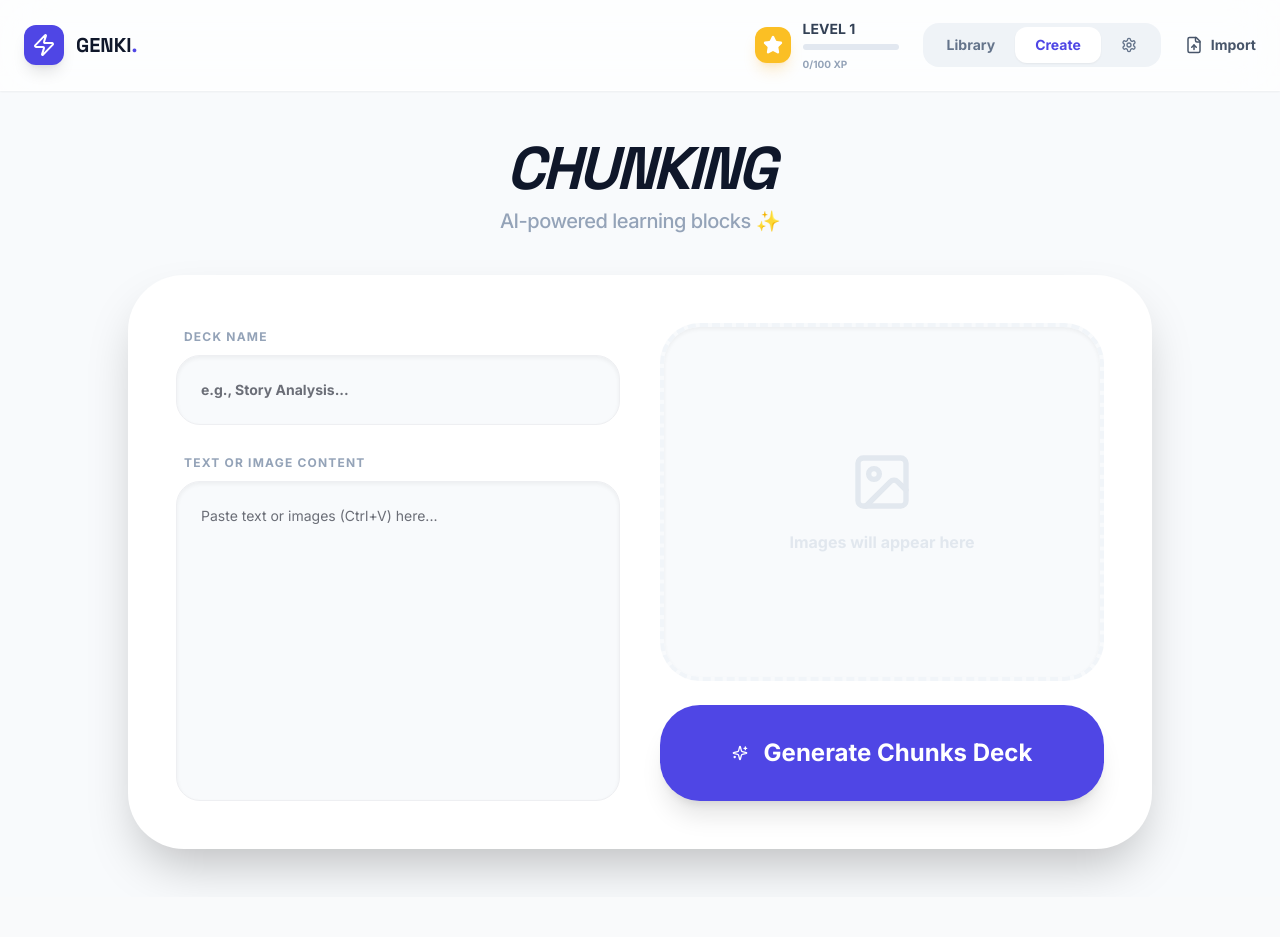
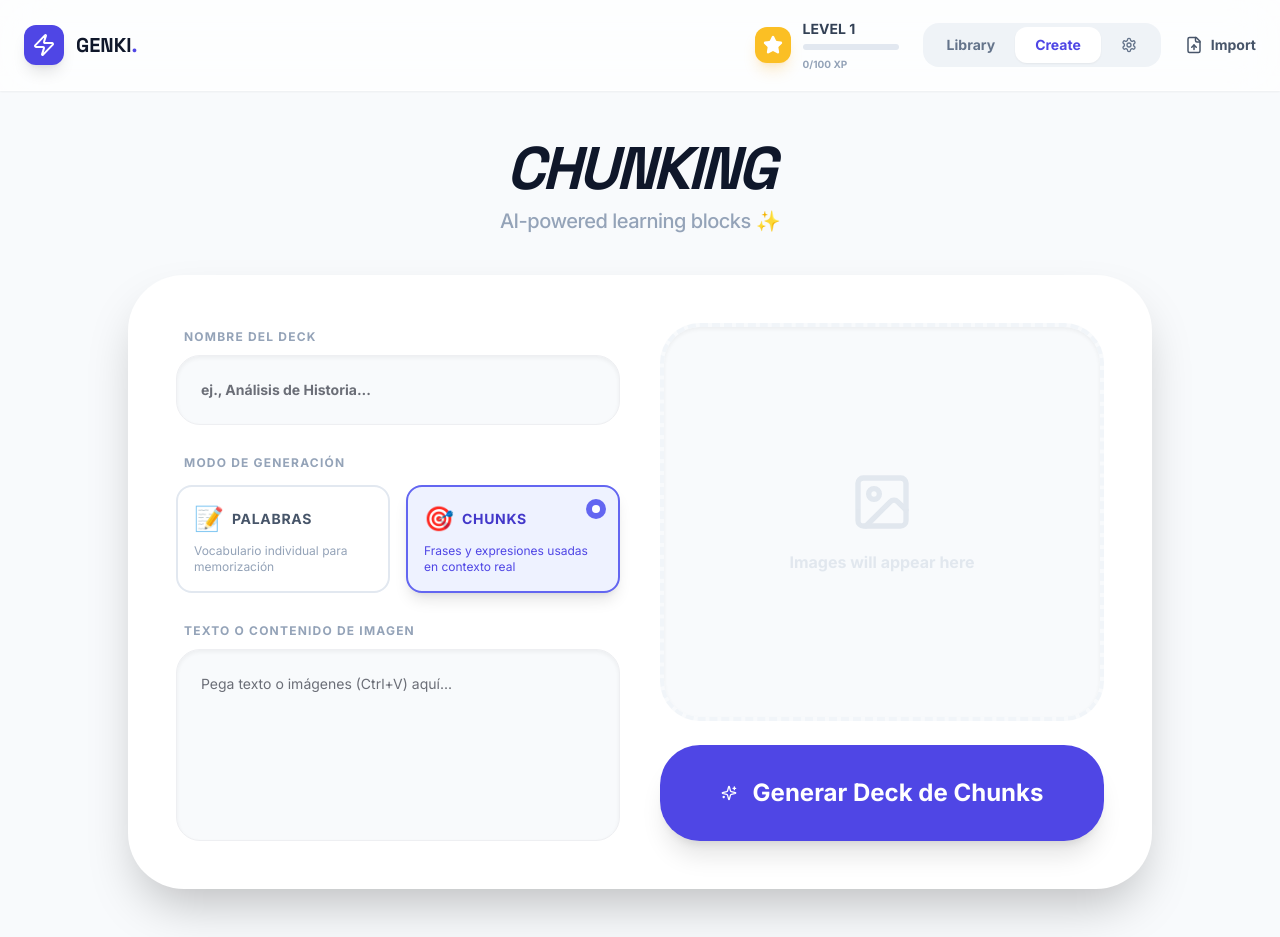
Before and after one commit to rafaeldarevalodev/genki, a Next.js app: page /creator in a window 1280 px wide. Before the commit the page ends 897 px from the top, so only its background shows below. Built offline with nearby package versions, Linux system fonts and the light colour scheme; what genkit would draw is missing.

Commit message:
refactor: unify model implementations and update generation scripts across the library

```diff
--- a/src/ai/flows/generate-cards-from-text.ts
+++ b/src/ai/flows/generate-cards-from-text.ts
@@ -6,6 +6,7 @@ import { callAIWithContext } from '@/ai/llm';
 const GenerateCardsFromTextInputSchema = z.object({
   text: z.string(),
   images: z.array(z.string()).optional(),
+  mode: z.enum(['words', 'chunks']).optional().default('chunks'),
 });
 export type GenerateCardsFromTextInput = z.infer<typeof GenerateCardsFromTextInputSchema>;
 
@@ -82,12 +83,58 @@ Output:
   }
 ]`;
 
+const WORDS_SYSTEM_PROMPT = `Eres un experto en extracción de vocabulario para estudiantes hispanohablantes.
+
+### INSTRUCCIONES:
+1. Extrae SOLO palabras individuales - NO frases, NO expresiones de múltiples palabras.
+2. Cada entrada debe ser una sola palabra en inglés.
+3. El campo "spanish_phonetic" debe representar cómo suena la palabra en inglés usando fonética española (NO la traducción).
+4. Los campos "back" y "explanation" deben estar en español.
+
+### FORMATO DE SALIDA:
+Retorna SOLO un array JSON de objetos. Sin texto conversacional.
+Estructura:
+[
+  {
+    "front": "word",
+    "back": "traducción / word",
+    "ipa": "/pronunciación IPA/",
+    "spanish_phonetic": "como suena en español",
+    "explanation": "breve explicación en español"
+  }
+]
+
+### EJEMPLO:
+Input: "The weather is nice today"
+Output:
+[
+  {
+    "front": "weather",
+    "back": "clima / weather",
+    "ipa": "/ˈweðər/",
+    "spanish_phonetic": "wéder",
+    "explanation": "Estado de la atmósfera en un momento dado."
+  },
+  {
+    "front": "nice",
+    "back": "bueno / nice",
+    "ipa": "/naɪs/",
+    "spanish_phonetic": "náis",
+    "explanation": "Algo agradable, agradable a los sentidos."
+  }
+]`;
+
 
 export async function generateCardsFromText(input: GenerateCardsFromTextInput): Promise<GenerateCardsFromTextOutput> {
-  const prompt = `Extract vocabulary from:\n\n${input.text}\n\nReturn JSON array: [{"front": "word", "back": "traducción / word", "ipa": "/pronunciation...", "spanish_ipa": "/pron...", "explanation": "meaning"}]`;
+  const mode = input.mode || 'chunks';
+  const systemPrompt = mode === 'words' ? WORDS_SYSTEM_PROMPT : SYSTEM_PROMPT;
+
+  const prompt = mode === 'words'
+    ? `Extrae vocabulario del siguiente texto:\n\n${input.text}\n\nRetorna JSON array: [{"front": "word", "back": "traducción / word", "ipa": "/...", "spanish_ipa": "...", "explanation": "..."}]`
+    : `Extract vocabulary from:\n\n${input.text}\n\nReturn JSON array: [{"front": "word", "back": "traducción / word", "ipa": "/pronunciation...", "spanish_ipa": "/pron...", "explanation": "meaning"}]`;
 
   try {
-    const result = await callAIWithContext(SYSTEM_PROMPT, prompt, {
+    const result = await callAIWithContext(systemPrompt, prompt, {
       temperature: 0.7,
       maxTokens: 16000
     });
--- a/src/app/(app)/creator/page.tsx
+++ b/src/app/(app)/creator/page.tsx
@@ -8,6 +8,8 @@ import {
   Loader2,
   Sparkles,
   X,
+  Type,
+  Target,
 } from 'lucide-react';
 
 import { useDecks } from '@/hooks/use-decks';
@@ -19,6 +21,23 @@ import { generateCardsAction } from '@/app/actions';
 import type { Deck } from '@/lib/types';
 import { Skeleton } from '@/components/ui/skeleton';
 
+type Mode = 'words' | 'chunks';
+
+const modeOptions = [
+  {
+    value: 'words' as Mode,
+    icon: '📝',
+    title: 'PALABRAS',
+    description: 'Vocabulario individual para memorización',
+  },
+  {
+    value: 'chunks' as Mode,
+    icon: '🎯',
+    title: 'CHUNKS',
+    description: 'Frases y expresiones usadas en contexto real',
+  },
+] as const;
+
 export default function CreatorPage() {
   const router = useRouter();
   const { addDeck, isLoaded } = useDecks();
@@ -29,6 +48,7 @@ export default function CreatorPage() {
   const [pastedImages, setPastedImages] = useState<string[]>([]);
   const [isLoading, setIsLoading] = useState(false);
   const [isMounting, setIsMounting] = useState(true);
+  const [mode, setMode] = useState<Mode>('chunks');
   const fileInputRef = useRef<HTMLInputElement>(null);
 
   useEffect(() => {
@@ -67,25 +87,27 @@ export default function CreatorPage() {
   const handleGenerate = async () => {
     if (pastedImages.length === 0 && (!textInput.trim() || !deckName.trim())) {
       toast({
-        title: 'Missing Information',
-        description: 'Please provide a deck name and some content (text or images).',
+        title: 'Falta información',
+        description: 'Por favor proporciona un nombre y contenido (texto o imágenes).',
         variant: 'destructive'
       });
       return;
     }
     setIsLoading(true);
-    const result = await generateCardsAction(deckName, textInput, pastedImages);
+    const result = await generateCardsAction(deckName, textInput, pastedImages, mode);
 
     if ('error' in result) {
-      toast({ title: 'Generation Failed', description: result.error, variant: 'destructive' });
+      toast({ title: 'Error', description: result.error, variant: 'destructive' });
       setIsLoading(false);
     } else {
       const newDeck = result as Deck;
       addDeck(newDeck);
-      toast({ title: 'Success!', description: `Generated ${newDeck.cards.length} new cards.` });
+      toast({ title: '¡Éxito!', description: `Se generaron ${newDeck.cards.length} tarjetas.` });
       router.push(`/creator/analysis/${newDeck.id}`);
     }
   };
+
+  const buttonText = mode === 'words' ? 'Generar Deck de Palabras' : 'Generar Deck de Chunks';
 
   if (isMounting) {
     return (
@@ -120,12 +142,48 @@ export default function CreatorPage() {
         <div className="grid grid-cols-1 lg:grid-cols-2 gap-10">
           <div className="space-y-6">
             <div className="space-y-2">
-              <label className="text-xs font-black text-slate-400 uppercase tracking-widest ml-2">Deck Name</label>
-              <Input value={deckName} onChange={(e) => setDeckName(e.target.value)} placeholder="e.g., Story Analysis..." className="p-6 bg-slate-50 rounded-[1.5rem] font-bold text-xl shadow-inner focus:ring-2 focus:ring-indigo-500 h-auto" />
+              <label className="text-xs font-black text-slate-400 uppercase tracking-widest ml-2">Nombre del Deck</label>
+              <Input value={deckName} onChange={(e) => setDeckName(e.target.value)} placeholder="ej., Análisis de Historia..." className="p-6 bg-slate-50 rounded-[1.5rem] font-bold text-xl shadow-inner focus:ring-2 focus:ring-indigo-500 h-auto" />
             </div>
+
+            {/* Mode Selector */}
+            <div className="space-y-3">
+              <label className="text-xs font-black text-slate-400 uppercase tracking-widest ml-2">Modo de generación</label>
+              <div className="grid grid-cols-2 gap-4">
+                {modeOptions.map((option) => (
+                  <button
+                    key={option.value}
+                    onClick={() => setMode(option.value)}
+                    className={`
+                      relative p-4 rounded-2xl border-2 transition-all duration-200 text-left
+                      ${mode === option.value
+                        ? 'border-indigo-500 bg-indigo-50 shadow-lg'
+                        : 'border-slate-200 bg-white hover:border-indigo-300 hover:bg-slate-50'
+                      }
+                    `}
+                  >
+                    <div className="flex items-center gap-2 mb-2">
+                      <span className="text-2xl">{option.icon}</span>
+                      <span className={`font-black text-sm uppercase tracking-wider ${mode === option.value ? 'text-indigo-700' : 'text-slate-600'}`}>
+                        {option.title}
+                      </span>
+                      {mode === option.value && (
+                        <div className="absolute top-3 right-3 w-5 h-5 bg-indigo-500 rounded-full flex items-center justify-center">
+                          <div className="w-2 h-2 bg-white rounded-full" />
+                        </div>
+                      )}
+                    </div>
+                    <p className={`text-xs ${mode === option.value ? 'text-indigo-600' : 'text-slate-400'}`}>
+                      {option.description}
+                    </p>
+                  </button>
+                ))}
+              </div>
+            </div>
+
             <div className="space-y-2">
-              <label className="text-xs font-black text-slate-400 uppercase tracking-widest ml-2">Text or Image Content</label>
-              <Textarea value={textInput} onChange={(e) => setTextInput(e.target.value)} onPaste={handlePaste} placeholder="Paste text or images (Ctrl+V) here..." className="h-64 md:h-80 p-6 bg-slate-50 rounded-[1.5rem] text-lg resize-none shadow-inner" />
+              <label className="text-xs font-black text-slate-400 uppercase tracking-widest ml-2">Texto o Contenido de Imagen</label>
+              <Textarea value={textInput} onChange={(e) => setTextInput(e.target.value)} onPaste={handlePaste} placeholder="Pega texto o imágenes (Ctrl+V) aquí..." className="h-64 md:h-48 p-6 bg-slate-50 rounded-[1.5rem] text-lg resize-none shadow-inner" />
             </div>
           </div>
           <div className="flex flex-col gap-6">
@@ -145,7 +203,7 @@ export default function CreatorPage() {
             </div>
              <Button onClick={handleGenerate} disabled={isLoading || !isLoaded} size="lg" className="w-full bg-indigo-600 text-white py-8 rounded-[2.5rem] font-black text-2xl flex items-center justify-center gap-4 hover:bg-indigo-700 disabled:opacity-40 shadow-xl transition-all active:scale-95 h-auto">
               {isLoading ? <Loader2 className="animate-spin" size={28} /> : <Sparkles size={28} />}
-              {isLoading ? 'Analyzing...' : 'Generate Chunks Deck'}
+              {isLoading ? 'Analizando...' : buttonText}
             </Button>
             {!isLoaded && <p className="text-center text-xs font-bold text-slate-400 animate-pulse italic">Synchronizing library...</p>}
           </div>
--- a/src/app/actions.ts
+++ b/src/app/actions.ts
@@ -19,7 +19,8 @@ import type { Card, Deck } from '@/lib/types';
 export async function generateCardsAction(
   deckName: string,
   text: string,
-  images: string[]
+  images: string[],
+  mode: 'words' | 'chunks' = 'chunks'
 ): Promise<Deck | { error: string }> {
   try {
     let cefrLevel: string | undefined = undefined;
@@ -32,7 +33,7 @@ export async function generateCardsAction(
       }
     }
 
-    const result = await generateCardsFromText({ text, images });
+    const result = await generateCardsFromText({ text, images, mode });
 
     if (!result || !result.cards || result.cards.length === 0) {
       throw new Error('AI failed to generate cards or the result was empty.');
```
Also changed, not shown: 1 other file (tests, documents, lock files or other folders).
